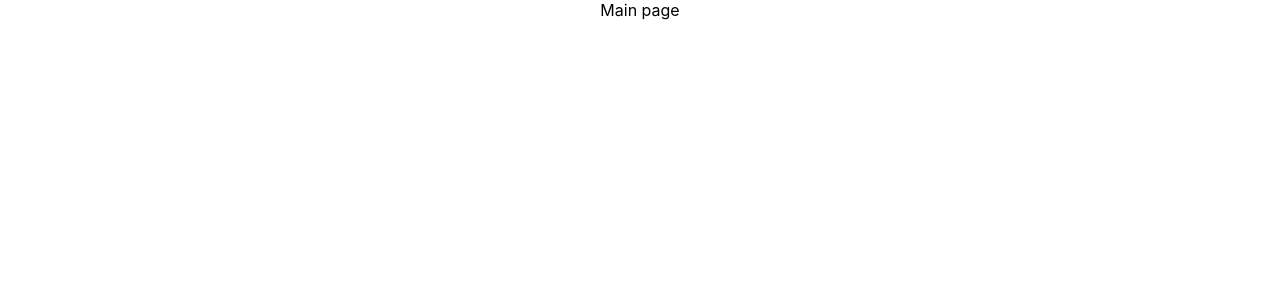
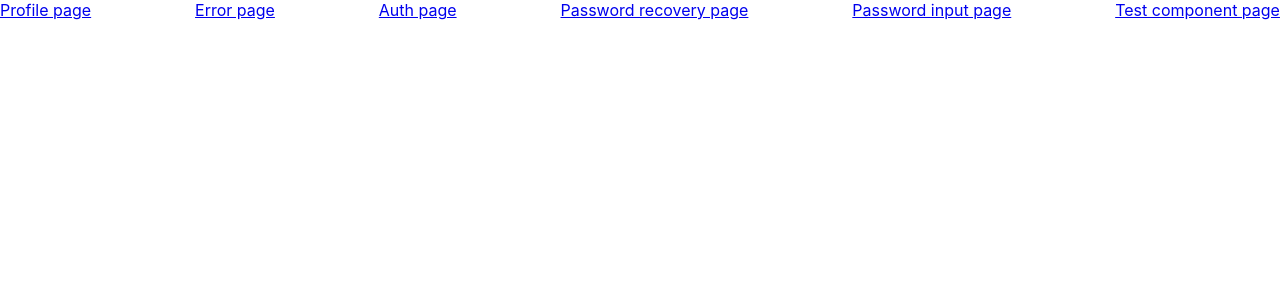
Before and after one commit to aivan3d66/friday-project, a React (Create React App) app: page / in a window 1280 px wide. Before the commit this address had no page. Shown: the top 300 px of the page. Built offline with nearby package versions, Linux system fonts and the light colour scheme.

Commit message:
add Navigation import

```diff
--- a/src/App.tsx
+++ b/src/App.tsx
@@ -8,11 +8,12 @@ import {Error404} from "./components/Error404/Error404";
 import {PasswordInput} from "./components/PasswordInput/PasswordInput";
 import {PasswordRecovery} from "./components/PasswordRecovery/PasswordRecovery";
 import {Testing} from "./components/Testing/Testing";
+import {Navigation} from "./components/Navigation";
 
 function App() {
   return (
     <div className="App">
-      Main page
+      <Navigation/>
       <Routes>
         <Route
           path={ROUTE_PATH.AUTH}
```
